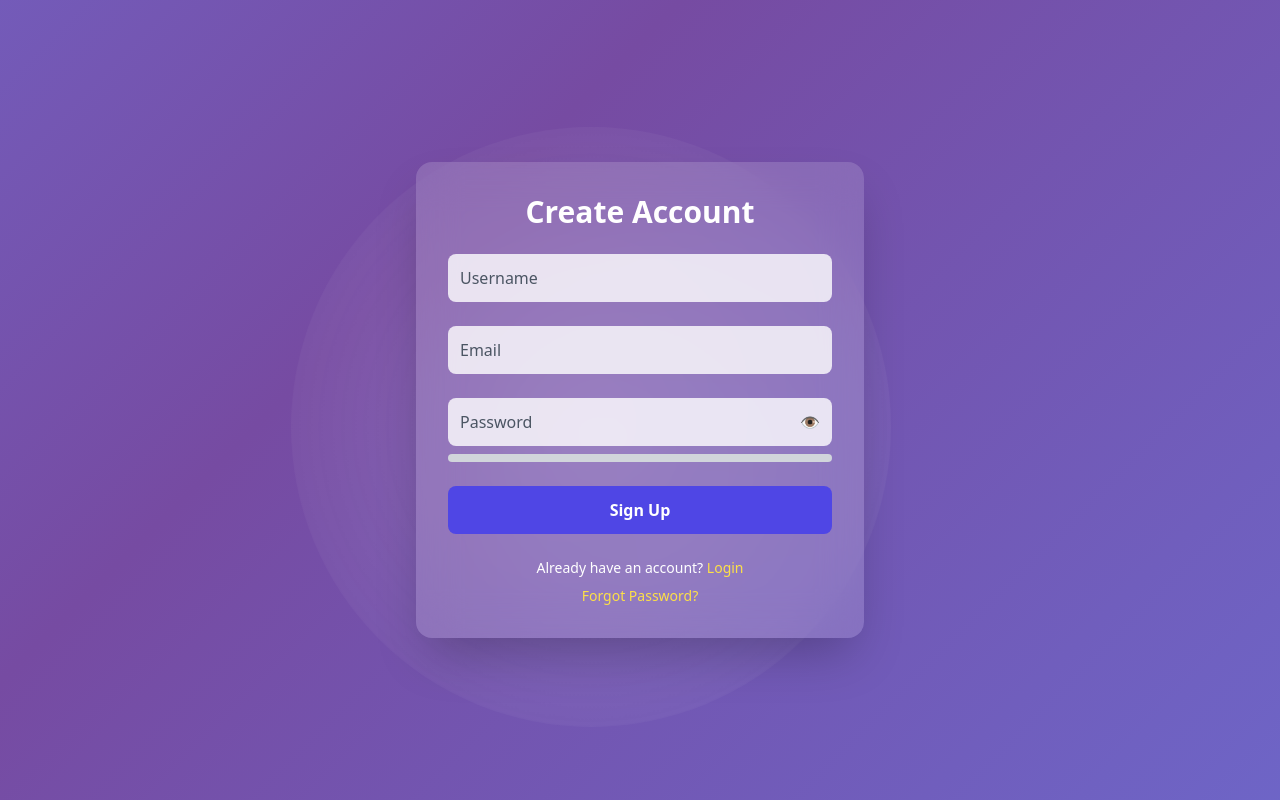
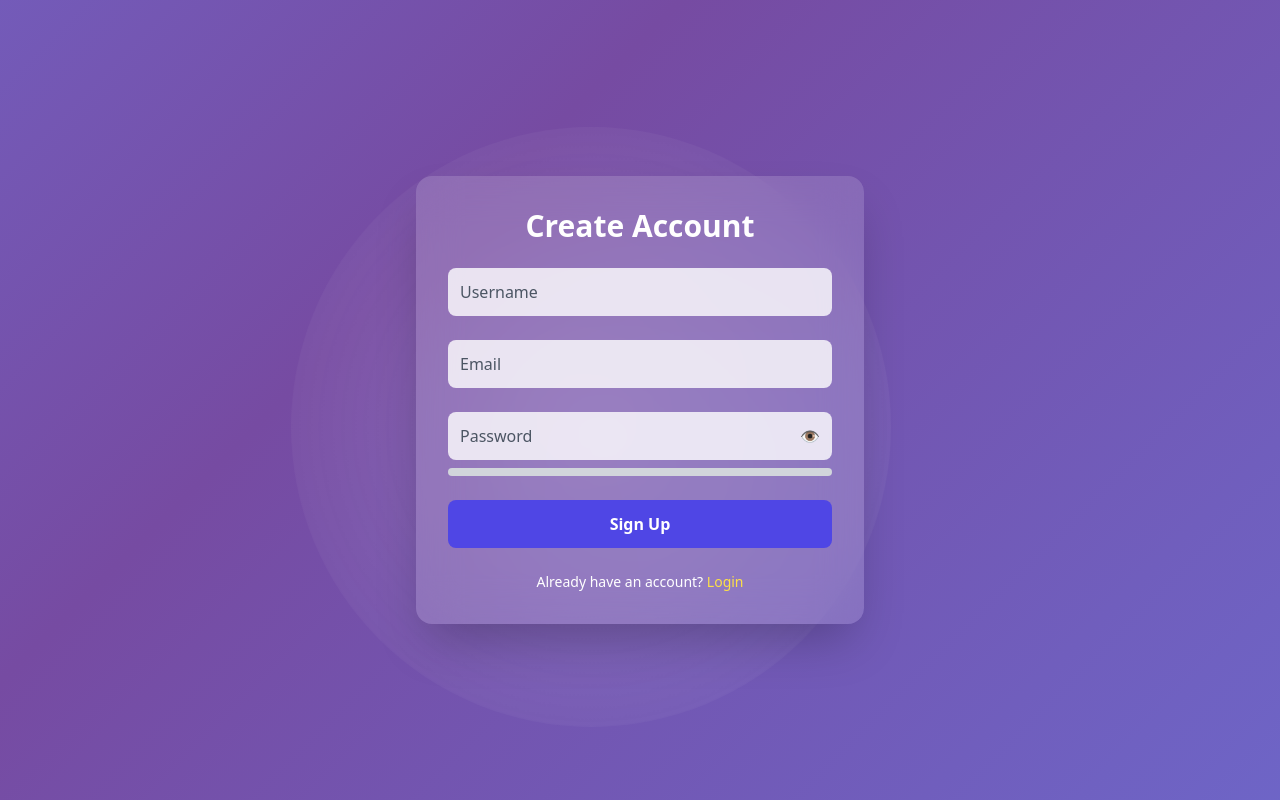
Before and after one commit to Vinraj1/todo_list, a Django app: page / in a window 1280 px wide. Run offline with Django 5.2, Linux system fonts and the light colour scheme; some libraries are stand-ins or nearby versions.

Commit message:
Update signup.html

```diff
--- a/mainapp/templates/signup.html
+++ b/mainapp/templates/signup.html
@@ -138,12 +138,6 @@ Login
 </a>
 </p>
 
-<p class="text-white text-sm">
-<a href="{% url 'password_reset' %}" class="text-yellow-300 hover:underline">
-Forgot Password?
-</a>
-</p>
-
 </div>
 
 {% if messages %}
```
